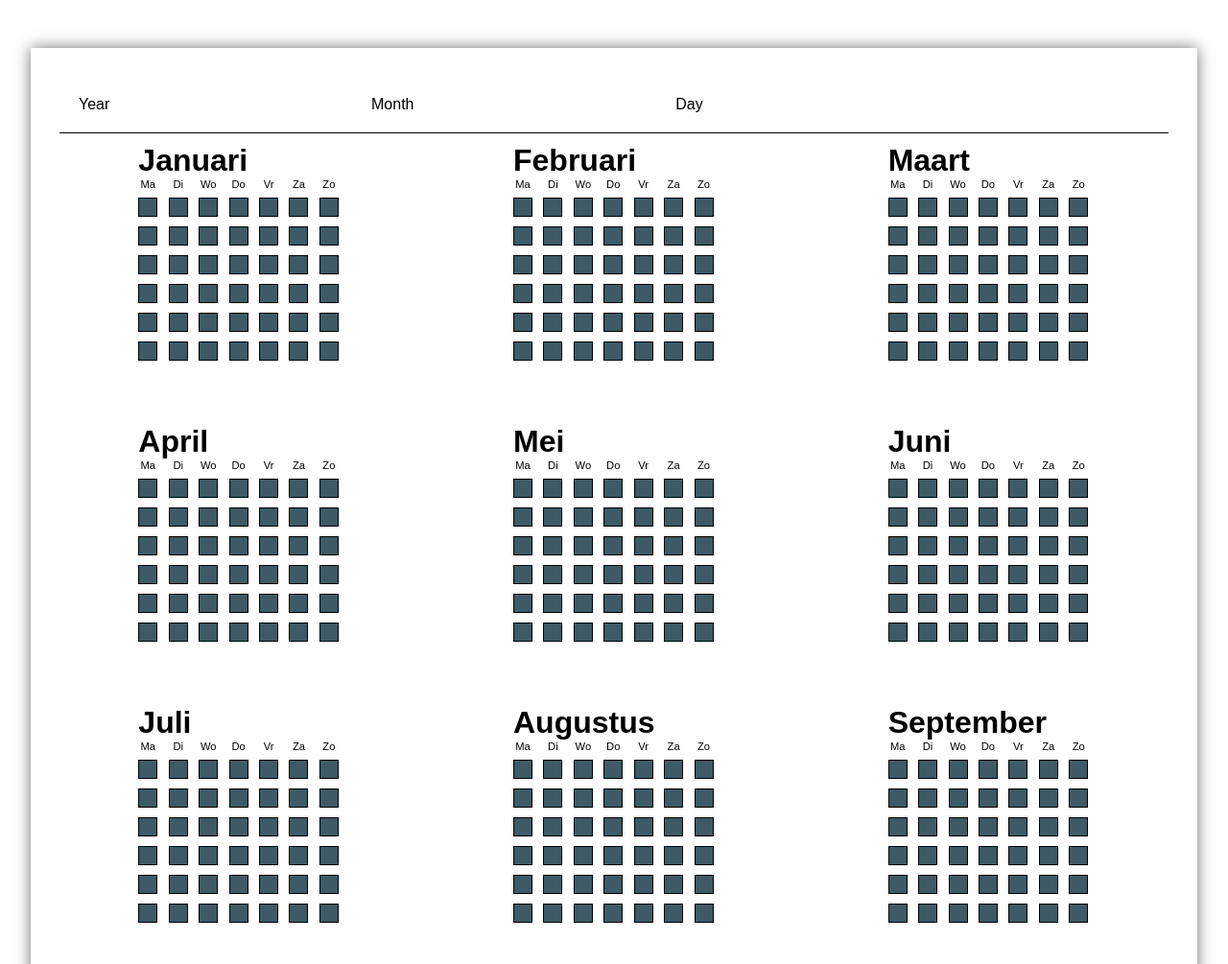
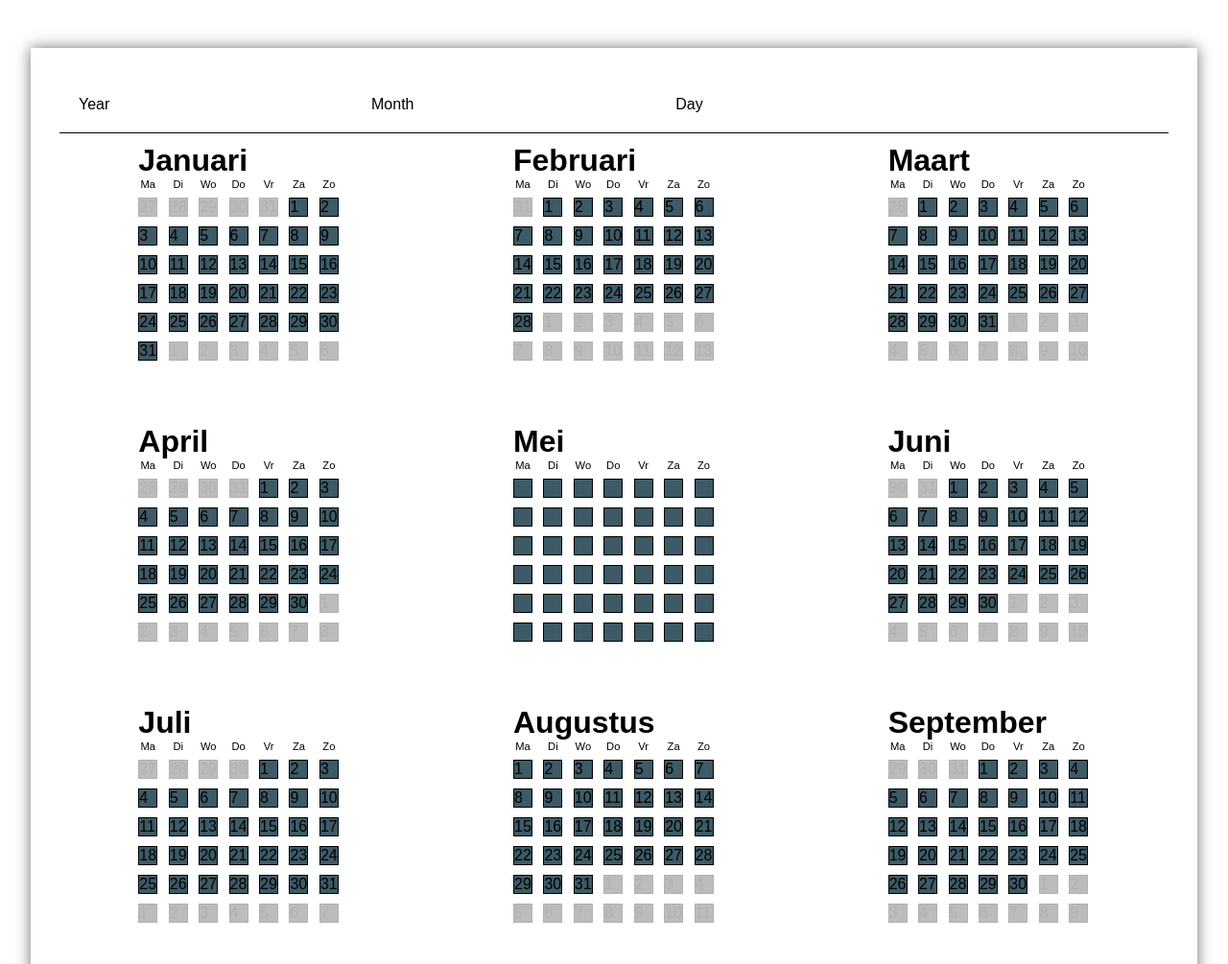
Before and after one commit to Unstopped/Calendar, a plain HTML site: page index.html in a window 1280 px wide. Shown: the top 1005 px of the page at 96% size. Drawn offline with Linux system fonts and the light colour scheme.

Commit message:
added year numbers
the month may doesn't work and the styling needs to change

```diff
--- a/index.html
+++ b/index.html
@@ -83,9 +83,10 @@
 
 
         function load() {
+            createYear();
             createRooms();
             createMonth()
-            createYear();
+
         }
         load();
     </script>
--- a/js/calendar.js
+++ b/js/calendar.js
@@ -21,7 +21,6 @@ function next() {
     } else if (loaded == "year") {
 
     } else if (loaded == "day") {
-        console.log("next day");
         if(getDaysInMonth(currentMonth,currentYear) == currentDay ){
             currentDay = 1;
             if(currentMonth == 11){
@@ -70,6 +69,8 @@ function getDaysInMonth(month, year) {
 }
 
 function addDaysToMonth(elementName, day, month, year) {
+    try{
+        console.log(elementName, day, month, year);
         let newDate = new Date(year, month, day);
         let previousMonth = getDaysInMonth(month, year);
         let daysInMonth = getDaysInMonth(month + 1, year);
@@ -79,12 +80,18 @@ function addDaysToMonth(elementName, day, month, year) {
         let dayCounter = 0;
         previousMonth -= beginDay;
         let endMonthGrid = daysInMonth + beginDay;
+        if(elementName == monthCalendarName){
             document.getElementById("month-name").innerText = monthNames[month] + " - " + year;
+        }
+
+        console.log(childNodes);
         for (let i = 0; i < beginDay; i++) {
 
             let div = childNodes[i];
+
+
             previousMonth++;
-        if (div.ELEMENT_NODE) {
+            if (true) {
                 div.innerText = previousMonth;
                 div.className = "other-month";
             }
@@ -97,7 +104,7 @@ function addDaysToMonth(elementName, day, month, year) {
             if (div.ELEMENT_NODE) {
                 div.className = "";
                 div.innerText = dayCounter;
-            div.setAttribute("onclick","currentDay = "+dayCounter+";calendarShow('day');")
+                div.setAttribute("onclick","currentDay = "+dayCounter+";currentMonth = "+month+"; currentYear = "+year+";calendarShow('day');")
             }
 
         }
@@ -107,7 +114,9 @@ function addDaysToMonth(elementName, day, month, year) {
                 div.innerText = i - endMonthGrid + 1;
                 div.className = "other-month";
             }
-
+        }
+    }catch(err){
+        console.log(err);
     }
 }
 
@@ -117,7 +126,6 @@ function resetPlan() {
 }
 
 function planRooms() {
-    console.log(currentDay);
     dayTitle.innerText = currentDay + " - " + monthNames[currentMonth] + " - " + currentYear;
     reservations.forEach(reservation => {
         if(reservation.day == currentDay && reservation.month - 1 == currentMonth && reservation.year == currentYear){
@@ -269,7 +277,7 @@ function createYear() {
         }
         monthYear.appendChild(nameGrid);
         let monthCalendar = document.createElement("div");
-        monthCalendar.id = "month-calendar";
+        monthCalendar.id = "month-calendar-"+monthNames[i];
         monthCalendar.className = "month-grid";
         for (let i = 0; i < boxCount; i++) {
             let box = document.createElement("div");
@@ -279,6 +287,10 @@ function createYear() {
         monthYear.appendChild(monthCalendar);
 
         yearCalendar.appendChild(monthYear);
+
+    }
+    for (let i = 0; i < monthNames.length; i++) {
+        addDaysToMonth(("month-calendar-"+(monthNames[i])),0,i,2022);
 
     }
 
```
Lines whose indentation alone changed are shown as unchanged.
